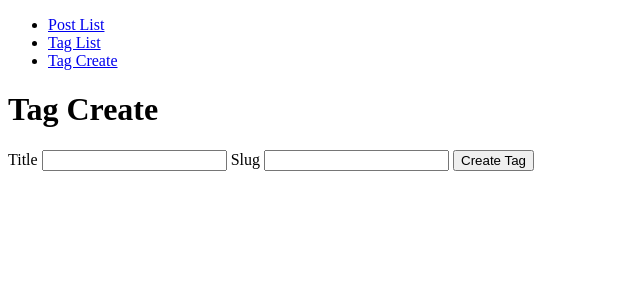
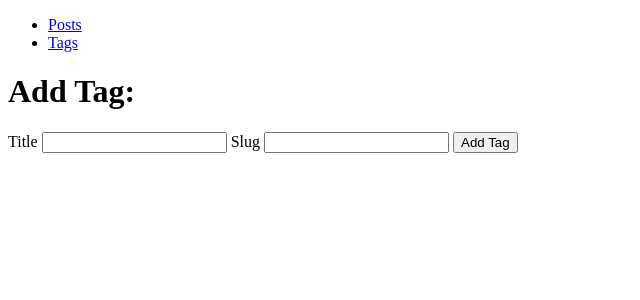
Before and after one commit to Stonedch/django-blog-engine, a Django app: page /post-list/tag-create/ in a window 1280 px wide. Shown: the top 300 px of the page, without its empty margins (0-640 px from the left). Run offline with Django 3.2, Linux system fonts and the light colour scheme.

Commit message:
chore: code review

```diff
--- a/posts/templates/posts/base.html
+++ b/posts/templates/posts/base.html
@@ -12,9 +12,8 @@
 
     <nav>
         <ul>
-            <li><a href="{% url 'post_list_url' %}">Post List</a></li>
-            <li><a href="{% url 'tag_list_url' %}">Tag List</a></li>
-            <li><a href="{% url 'tag_create_url' %}">Tag Create</a></li>
+            <li><a href="{% url 'post_list_url' %}">Posts</a></li>
+            <li><a href="{% url 'tag_list_url' %}">Tags</a></li>
         </ul>
     </nav>
 
--- a/posts/templates/posts/post-create.html
+++ b/posts/templates/posts/post-create.html
@@ -4,7 +4,7 @@
 
 {% block content %}
 
-    <h1>Post Create:</h1>
+    <h1>Write Post:</h1>
 
     <form action="{% url 'post_create_url' %}" method="POST">
         {% csrf_token %}
@@ -15,7 +15,7 @@
             {{ field.label }}
             {{ field }}
         {% endfor %}
-        <button type="submit">Create Post</button>
+        <button type="submit">Write Post</button>
     </form>
 
 {% endblock %}
--- a/posts/templates/posts/post-list.html
+++ b/posts/templates/posts/post-list.html
@@ -4,6 +4,7 @@
 
 {% block content %}
     <h1>Post List:</h1>
+    <a href="{% url 'post_create_url' %}">Write Post</a>
     {% for post in posts %}
         {% include "posts/includes/post-template.html" %}
         <a href="{{ post.get_absolute_url }}">Read more...</a>
--- a/posts/templates/posts/tag-create.html
+++ b/posts/templates/posts/tag-create.html
@@ -3,7 +3,7 @@
 {% block title %}Tag Crate{% endblock %}
 
 {% block content %}
-    <h1>Tag Create</h1>
+    <h1>Add Tag:</h1>
 
     <form action="{% url 'tag_create_url' %}" method="POST">
         {% csrf_token %}
@@ -14,7 +14,7 @@
             {{ field.label }}
             {{ field }}
         {% endfor %}
-        <button type="submit">Create Tag</button>
+        <button type="submit">Add Tag</button>
     </form>
 
 {% endblock %}
--- a/posts/templates/posts/tag-list.html
+++ b/posts/templates/posts/tag-list.html
@@ -4,6 +4,7 @@
 
 {% block content %}
     <h1>Tag List:</h1>
+    <a href="{% url 'tag_create_url' %}">Add Tag</a>
     <div>
         {% for tag in tags %}
             <a href="{{ tag.get_absolute_url }}">#{{ tag.title }}</a>
```
